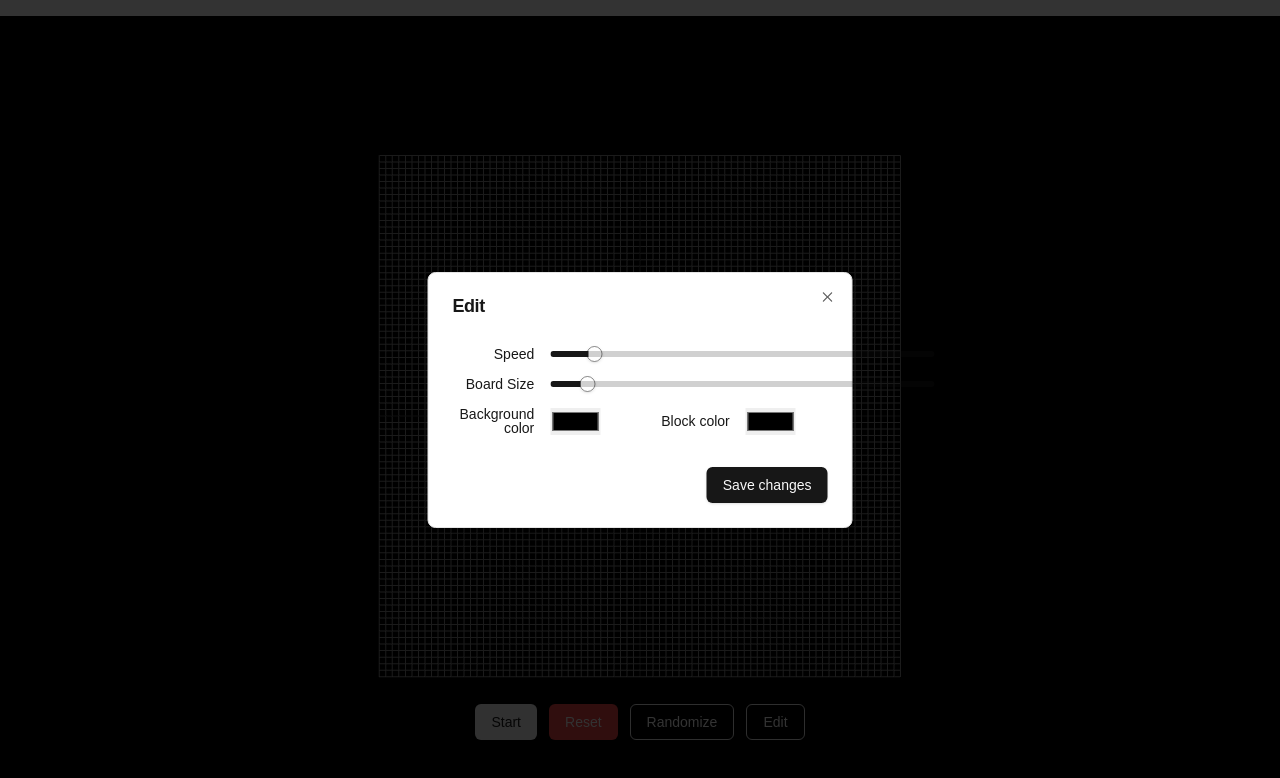
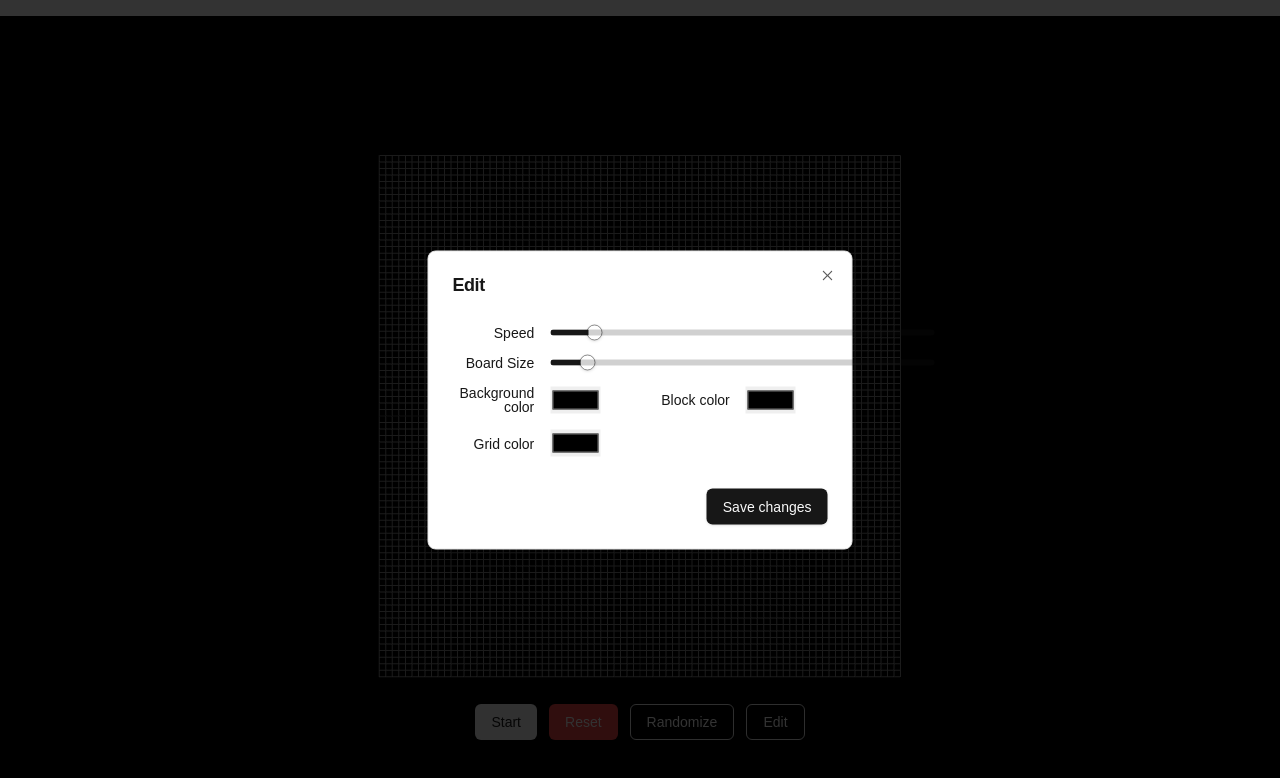
Before and after one commit to julianoostwal/game-of-life, a Next.js app: page /play/3d in a window 1280 px wide. Both pictures are taken after a click on the button "Edit". Shown: the top 778 px of the page. Built offline with nearby package versions, Linux system fonts and the light colour scheme; what tailwindcss-animated would draw is missing.

Commit message:
update-edit background block and grid color

```diff
--- a/src/app/play/3d/page.tsx
+++ b/src/app/play/3d/page.tsx
@@ -20,8 +20,8 @@ export default function Home() {
   const [running, setRunning] = useState(false);
   const [BOARD_SIZE, setBoardSize] = useState(DEFAULT_BOARD_SIZE);
   const [speed, setSpeed] = useState(100);
-  const [blockColor, setBlockColor] = useState(0x00ff00);
-  const [boardGridColor, setBoardGridColor] = useState(0xffffff);
+  const [blockColor, setBlockColor] = useState('0x00ff00');
+  const [boardGridColor, setBoardGridColor] = useState('0xffffff');
   const [boardBackgroundColor, setBoardBackgroundColor] = useState('#000000'); // Initial background color in hex format
 
   // Referenties voor de Three.js objecten
@@ -249,6 +249,13 @@ export default function Home() {
                   value={blockColor}
                   onChange={(e) => setBlockColor(e.target.value)}
                 />
+                  <Label htmlFor="blockcolor" className="text-right">Grid color</Label>
+                <input
+                  type="color"
+                  id="gridcolor"
+                  value={boardGridColor}
+                  onChange={(e) => setBoardGridColor(e.target.value)}
+                />
               </div>
             </div>
             <DialogFooter>
```
